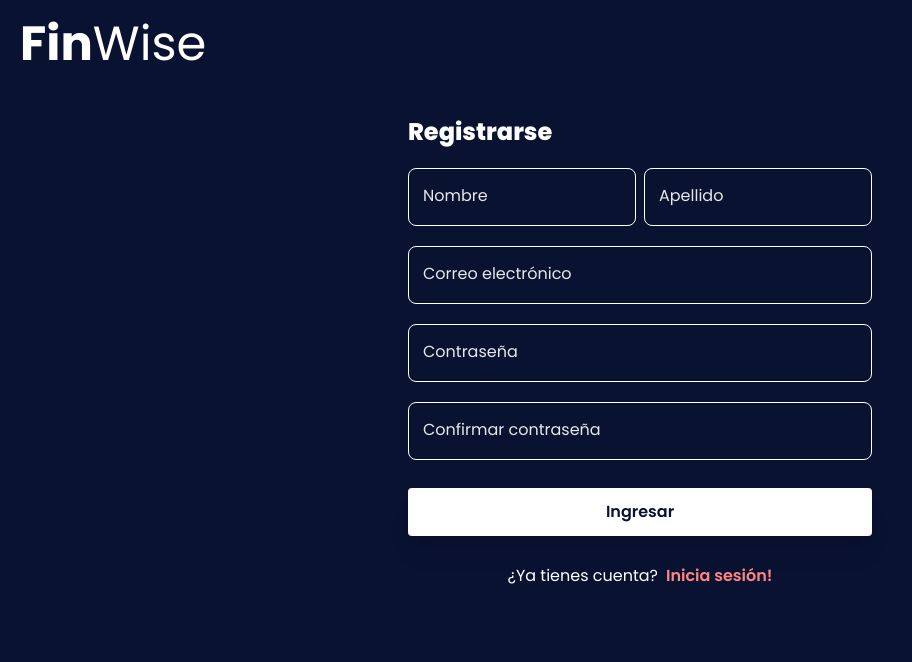
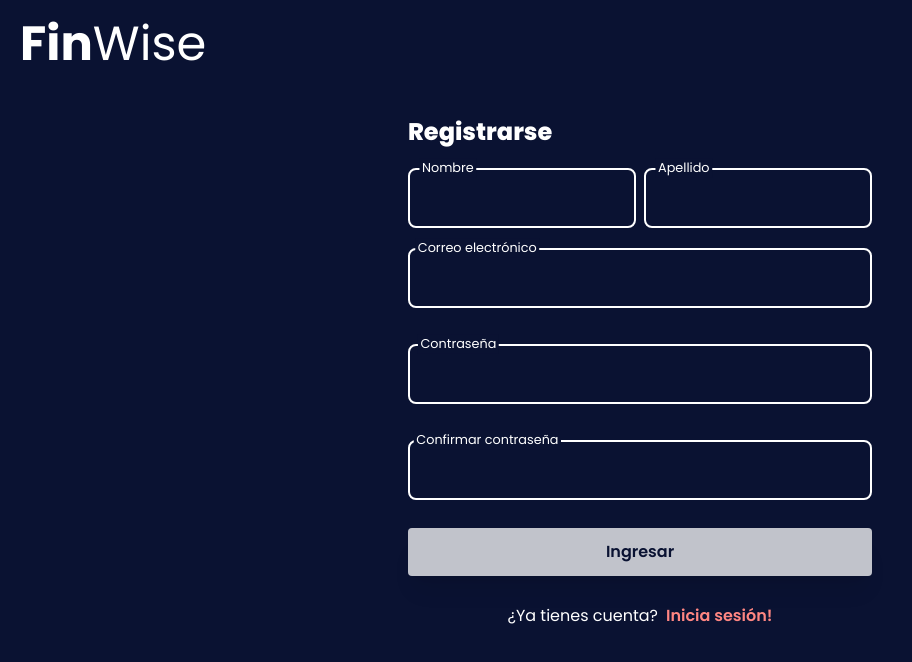
Before and after one commit to ChristianLugo1503/FinWise-Angular, an Angular app: page /register in a window 1280 px wide. Shown: the top 662 px of the page, without its empty margins (0-912 px from the left). Built offline with nearby package versions, Linux system fonts and the light colour scheme.

Commit message:
Validaciones por medio del front hechas y mensajes de error rediseñados

```diff
--- a/src/app/app.routes.ts
+++ b/src/app/app.routes.ts
@@ -24,7 +24,9 @@ export const routes: Routes = [
         loadComponent: ()=> import('./business/auth/login/login.component'),
         canActivate: [AuthenticatedGuard]
     },
-    {path:'register', loadComponent: ()=> import('./business/auth/register/register.component')},
+    {
+        path:'register',
+        loadComponent: ()=> import('./business/auth/register/register.component')},
     {
         path: '**',
         redirectTo: 'dashboard'
--- a/src/app/business/auth/login/login.component.css
+++ b/src/app/business/auth/login/login.component.css
@@ -41,7 +41,7 @@
     background: none;
     padding: 1rem;
     font-size: 1rem;
-    color: #ffffff;
+    color: #C92628;
     transition: border 150ms cubic-bezier(0.4,0,0.2,1);
     width: 100%;
    }
--- a/src/app/business/auth/login/login.component.html
+++ b/src/app/business/auth/login/login.component.html
@@ -11,35 +11,29 @@
                     </label>
                     <form [formGroup]="form()" action="#" class="mt-5">
                         <div class="input-group relative mb-9">
-                            <input formControlName="email" type="text" name="text" autocomplete="off" class="input" >
-                            <label class="user-label" >Correo electrónico</label>
-
-                            <div *ngIf="hasRequiredError('email')" class=" absolute flex items-center mt-1 text-sm text-red-600 " role="alert">
-                                <svg class="flex-shrink-0 inline w-4 h-4 me-3" aria-hidden="true" xmlns="http://www.w3.org/2000/svg" fill="currentColor" viewBox="0 0 20 20">
+                            <div class="w-full">
+                                <input [ngClass]="{'error': checkEmail() !== ''}"  formControlName="email" type="text" name="text" autocomplete="off" class="input" >
+                                <label class="user-label" >Correo electrónico</label>
+                            </div>
+                            <div *ngIf="checkEmail()" class="absolute top-5 end-0 text-sm text-red-600" role="alert">
+                                <svg class="flex-shrink-0 inline w-4 h-4 me-3 cursor-pointer" aria-hidden="true" xmlns="http://www.w3.org/2000/svg" fill="currentColor" viewBox="0 0 20 20">
+                                    <title>{{checkEmail()}}</title>
                                     <path d="M10 .5a9.5 9.5 0 1 0 9.5 9.5A9.51 9.51 0 0 0 10 .5ZM9.5 4a1.5 1.5 0 1 1 0 3 1.5 1.5 0 0 1 0-3ZM12 15H8a1 1 0 0 1 0-2h1v-3H8a1 1 0 0 1 0-2h2a1 1 0 0 1 1 1v4h1a1 1 0 0 1 0 2Z"/>
                                 </svg>
-                                <span class="sr-only">Info</span>
-                                <div>
-                                    <span class="font-medium">Correo electrónico requerido!</span>
-                                </div>
                             </div>
-
                         </div>
 
                         <div class="input-group relative mb-9">
-                            <input formControlName="password" type="password" name="text" autocomplete="off" class="input">
-                            <label class="user-label">Contraseña</label>
-
-                            <div *ngIf="hasRequiredError('password')" class=" absolute flex items-center mt-1 text-sm text-red-600 " role="alert">
-                                <svg class="flex-shrink-0 inline w-4 h-4 me-3" aria-hidden="true" xmlns="http://www.w3.org/2000/svg" fill="currentColor" viewBox="0 0 20 20">
+                            <div class="w-full">
+                                <input [ngClass]="{'error': hasRequiredError('password')}"  formControlName="password" type="password" name="text" autocomplete="off" class="input" >
+                                <label class="user-label" >Contraseña</label>
+                            </div>
+                            <div *ngIf="hasRequiredError('password')" class="absolute top-5 end-0 text-sm text-red-600" role="alert">
+                                <svg class="flex-shrink-0 inline w-4 h-4 me-3 cursor-pointer" aria-hidden="true" xmlns="http://www.w3.org/2000/svg" fill="currentColor" viewBox="0 0 20 20">
+                                    <title>Contraseña requerida!</title>
                                     <path d="M10 .5a9.5 9.5 0 1 0 9.5 9.5A9.51 9.51 0 0 0 10 .5ZM9.5 4a1.5 1.5 0 1 1 0 3 1.5 1.5 0 0 1 0-3ZM12 15H8a1 1 0 0 1 0-2h1v-3H8a1 1 0 0 1 0-2h2a1 1 0 0 1 1 1v4h1a1 1 0 0 1 0 2Z"/>
                                 </svg>
-                                <span class="sr-only">Info</span>
-                                <div>
-                                    <span class="font-medium">Contraseña requerida!</span>
-                                </div>
                             </div>
-
                         </div>
 
                         <div class="mt-7">
@@ -48,16 +42,15 @@
                             </button>
                         </div>
 
-                        <div class="mt-7">
-                            <div class="flex justify-center items-center">
-                                <label class="mr-2 text-white" >¿Aun no tienes cuenta?</label>
-                                <a href="#" class=" text-[#FF8682] transition duration-300 ease-in-out  transform hover:-translate-x hover:scale-105 font-semibold">
-                                    Registrate!
-                                </a>
-                            </div>
+                    </form>
+                    <div class="mt-7">
+                        <div class="flex justify-center items-center">
+                            <label class="mr-2 text-white" >¿Aun no tienes cuenta?</label>
+                            <a (click)="openRegister()" class="cursor-pointer text-[#FF8682] transition duration-300 ease-in-out  transform hover:-translate-x hover:scale-105 font-semibold">
+                                Registrate!
+                            </a>
                         </div>
-
-                    </form>
+                    </div>
                 </div>
             </div>
         </div>
--- a/src/app/business/auth/login/login.component.ts
+++ b/src/app/business/auth/login/login.component.ts
@@ -14,7 +14,7 @@ import { CommonModule } from '@angular/common';
 export default class LoginComponent {
   form = signal<FormGroup>(
     new FormGroup({
-      email: new FormControl('', [Validators.required, Validators.email]),
+      email: new FormControl('', [Validators.required, Validators.pattern(/^[a-zA-Z0-9._%+-]+@[a-zA-Z0-9.-]+\.[a-zA-Z]{2,}$/)]),
       password: new FormControl('', [Validators.required])
     })
   );
@@ -39,9 +39,24 @@ export default class LoginComponent {
     })
   }
 
+  checkEmail():string{
+    const control = this.form().get('email');
+    if (control?.hasError('required') && control.touched) {
+      return 'Correo requerido!';
+    }else if(control?.hasError('pattern')){
+      return 'Correo inválido: (ejemplo@dominio.com).';
+    }else{
+      return '';
+    }
+  }
+
   hasRequiredError(fiel: string){
     const control = this.form().get(fiel);
     return control?.hasError('required') && control.touched
   }
 
+  openRegister(){
+    this.router.navigate(['/register'])
+  }
+
 }
--- a/src/app/business/auth/register/register.component.css
+++ b/src/app/business/auth/register/register.component.css
@@ -34,3 +34,18 @@
     padding: 0 .2em;
     color: #ffffff;
    }
+
+   .input.error{
+    border: solid 1.5px #C92628;
+    border-radius: .5rem;
+    background: none;
+    padding: 1rem;
+    font-size: 1rem;
+    color: #ffffff;
+    transition: border 150ms cubic-bezier(0.4,0,0.2,1);
+    width: 100%;
+   }
+
+   .input.error ~ label{
+        color: #C92628 ;
+   }
--- a/src/app/business/auth/register/register.component.html
+++ b/src/app/business/auth/register/register.component.html
@@ -9,51 +9,95 @@
                     <label for="" class="block mt-3 text-2xl text-white font-extrabold">
                         Registrarse
                     </label>
-                    <form method="#" action="#" class="mt-5">
+                    <form [formGroup]="form()" action="#" class="mt-5">
                         <div class="flex flex-row">
                             <div class="input-group relative mb-5">
-                                <input required="" type="text" name="text" autocomplete="off" class="input" [required]="true">
+                                <div class="w-full">
+                                    <input [ngClass]="{'error': hasRequiredError('name')}" formControlName="name" type="text" name="text" autocomplete="off" class="input">
                                     <label class="user-label">Nombre</label>
+                                </div>
+
+                                <div *ngIf="hasRequiredError('name')" class="absolute top-5 end-0 text-sm text-red-600" role="alert">
+                                    <svg class="flex-shrink-0 inline w-4 h-4 me-3 cursor-pointer" aria-hidden="true" xmlns="http://www.w3.org/2000/svg" fill="currentColor" viewBox="0 0 20 20">
+                                        <title>Nombre requerido!</title>
+                                        <path d="M10 .5a9.5 9.5 0 1 0 9.5 9.5A9.51 9.51 0 0 0 10 .5ZM9.5 4a1.5 1.5 0 1 1 0 3 1.5 1.5 0 0 1 0-3ZM12 15H8a1 1 0 0 1 0-2h1v-3H8a1 1 0 0 1 0-2h2a1 1 0 0 1 1 1v4h1a1 1 0 0 1 0 2Z"/>
+                                    </svg>
+                                </div>
+
                             </div>
                             <div class="p-1"></div>
                             <div class="input-group relative mb-5">
-                                <input required="" type="text" name="text" autocomplete="off" class="input" [required]="true">
+                                <div class="w-full">
+                                    <input [ngClass]="{'error': hasRequiredError('lastname')}" formControlName="lastname" type="text" name="text" autocomplete="off" class="input">
                                     <label class="user-label">Apellido</label>
+                                </div>
+                                <div *ngIf="hasRequiredError('lastname')" class="absolute top-5 end-0 text-sm text-red-600" role="alert">
+                                    <svg class="flex-shrink-0 inline w-4 h-4 me-3 cursor-pointer" aria-hidden="true" xmlns="http://www.w3.org/2000/svg" fill="currentColor" viewBox="0 0 20 20">
+                                        <title>Apellido requerido!</title>
+                                        <path d="M10 .5a9.5 9.5 0 1 0 9.5 9.5A9.51 9.51 0 0 0 10 .5ZM9.5 4a1.5 1.5 0 1 1 0 3 1.5 1.5 0 0 1 0-3ZM12 15H8a1 1 0 0 1 0-2h1v-3H8a1 1 0 0 1 0-2h2a1 1 0 0 1 1 1v4h1a1 1 0 0 1 0 2Z"/>
+                                    </svg>
+                                </div>
+
+                            </div>
+                        </div>
+
+                        <div class="input-group flex flex-row relative mb-9">
+                            <div class="w-full">
+                                <input [ngClass]="{'error': checkEmail() !== ''}" formControlName="email" type="text" name="text" autocomplete="off" class="input" >
+                                <label class="user-label " >Correo electrónico</label>
+                            </div>
+                            <div *ngIf="checkEmail()" class="absolute top-5 end-0 text-sm text-red-600 " role="alert">
+                                <svg class="flex-shrink-0 inline w-4 h-4 me-3 cursor-pointer" aria-hidden="true" xmlns="http://www.w3.org/2000/svg" fill="currentColor" viewBox="0 0 20 20">
+                                    <title>{{checkEmail()}}</title>
+                                    <path d="M10 .5a9.5 9.5 0 1 0 9.5 9.5A9.51 9.51 0 0 0 10 .5ZM9.5 4a1.5 1.5 0 1 1 0 3 1.5 1.5 0 0 1 0-3ZM12 15H8a1 1 0 0 1 0-2h1v-3H8a1 1 0 0 1 0-2h2a1 1 0 0 1 1 1v4h1a1 1 0 0 1 0 2Z"/>
+                                </svg>
+                            </div>
+
+                        </div>
+
+                        <div class="input-group relative mb-9">
+                            <div class="w-full">
+                                <input [ngClass]="{'error': checkPassword() !== ''}" formControlName="password" type="password" name="text" autocomplete="off" class="input">
+                                <label class="user-label">Contraseña</label>
+                            </div>
+                            <div *ngIf="checkPassword()" class="absolute top-5 end-0 text-sm text-red-600 " role="alert">
+                                <svg class="flex-shrink-0 inline w-4 h-4 me-3 cursor-pointer" aria-hidden="true" xmlns="http://www.w3.org/2000/svg" fill="currentColor" viewBox="0 0 20 20">
+                                    <title>{{checkPassword()}}</title>
+                                    <path d="M10 .5a9.5 9.5 0 1 0 9.5 9.5A9.51 9.51 0 0 0 10 .5ZM9.5 4a1.5 1.5 0 1 1 0 3 1.5 1.5 0 0 1 0-3ZM12 15H8a1 1 0 0 1 0-2h1v-3H8a1 1 0 0 1 0-2h2a1 1 0 0 1 1 1v4h1a1 1 0 0 1 0 2Z"/>
+                                </svg>
                             </div>
                         </div>
 
                         <div class="input-group relative mb-5">
-                            <input required="" type="text" name="text" autocomplete="off" class="input" [required]="true">
-                            <label class="user-label">Correo electrónico</label>
+                            <div class="w-full">
+                                <input [ngClass]="{'error': checkconfPassword() !== ''}"  formControlName="confPassword" type="password" name="text" autocomplete="off" class="input">
+                                <label class="user-label">Confirmar contraseña</label>
                             </div>
-
-                        <div class="input-group relative mb-5">
-                            <input required="" type="password" name="text" autocomplete="off" class="input" [required]="true">
-                            <label class="user-label">Contraseña</label>
+                            <div *ngIf="checkconfPassword()" class="absolute top-5 end-0 text-sm text-red-600 " role="alert">
+                                <svg class="flex-shrink-0 inline w-4 h-4 me-3 cursor-pointer" aria-hidden="true" xmlns="http://www.w3.org/2000/svg" fill="currentColor" viewBox="0 0 20 20">
+                                    <title>{{checkconfPassword()}}</title>
+                                    <path d="M10 .5a9.5 9.5 0 1 0 9.5 9.5A9.51 9.51 0 0 0 10 .5ZM9.5 4a1.5 1.5 0 1 1 0 3 1.5 1.5 0 0 1 0-3ZM12 15H8a1 1 0 0 1 0-2h1v-3H8a1 1 0 0 1 0-2h2a1 1 0 0 1 1 1v4h1a1 1 0 0 1 0 2Z"/>
+                                </svg>
                             </div>
-
-                        <div class="input-group relative mb-5">
-                            <input required="" type="password" name="text" autocomplete="off" class="input" [required]="true">
-                            <label class="user-label">Confirmar contraseña</label>
                         </div>
 
                         <div class="mt-7">
-                            <button class="bg-white w-full py-3 rounded text-[#0A1232] shadow-xl hover:shadow-inner focus:outline-none transition duration-500 ease-in-out font-semibold transform hover:-translate-x hover:scale-105">
+                            <button [disabled]="form().invalid || checkconfPassword() !== ''" class="bg-white w-full py-3 rounded text-[#0A1232] shadow-xl hover:shadow-inner focus:outline-none transition duration-300 ease-in-out font-semibold transform hover:-translate-x hover:enabled:scale-105 disabled:opacity-75 disabled:cursor-not-allowed">
                                 Ingresar
                             </button>
                         </div>
 
+                    </form>
                     <div class="mt-7">
                         <div class="flex justify-center items-center">
                             <label class="mr-2 text-white" >¿Ya tienes cuenta?</label>
-                                <a href="#" class=" text-[#FF8682] transition duration-500 ease-in-out  transform hover:-translate-x hover:scale-105 font-semibold">
+                            <a (click)="openLogin()" class="cursor-pointer text-[#FF8682] transition duration-300 ease-in-out  transform hover:-translate-x hover:scale-105 font-semibold">
                                 Inicia sesión!
                             </a>
-                            </div>
-                        </div>
-                    </form>
                         </div>
                     </div>
                 </div>
             </div>
         </div>
+    </div>
+  </div>
--- a/src/app/business/auth/register/register.component.ts
+++ b/src/app/business/auth/register/register.component.ts
@@ -15,6 +15,12 @@ import { CommonModule } from '@angular/common';
 export default class RegisterComponent {
   form = signal<FormGroup>(
     new FormGroup({
+      name: new FormControl('',[
+        Validators.required
+      ]),
+      lastname: new FormControl('',[
+        Validators.required
+      ]),
       email: new FormControl('', [
         Validators.required,
         Validators.pattern(/^[a-zA-Z0-9._%+-]+@[a-zA-Z0-9.-]+\.[a-zA-Z]{2,}$/)
@@ -22,13 +28,16 @@ export default class RegisterComponent {
       password: new FormControl('', [
         Validators.required,
         Validators.pattern(/^(?=.*[a-z])(?=.*[A-Z])(?=.*\d)[A-Za-z\d]{6,}$/)
+      ]),
+      confPassword: new FormControl('',[
+        Validators.required,
       ])
     })
   );
 
   constructor(private authService: AuthService, private router: Router){}
 
-  login(): void {
+  register(): void {
     const {email, password} = this.form().value;
     //console.log(email,password)
     this.authService.login(email, password).subscribe({
@@ -53,18 +62,45 @@ export default class RegisterComponent {
     }else if(control?.hasError('pattern')){
       return 'Correo inválido: (ejemplo@dominio.com).';
     }else{
-      return 'ok';
+      return '';
     }
   }
 
   checkPassword():string{
-    const control = this.form().get('email');
+    const control = this.form().get('password');
     if (control?.hasError('required') && control.touched) {
-      return 'Correo requerido!';
+      return 'Contraseña requerida!';
     }else if(control?.hasError('pattern')){
-      return 'Correo inválido: (ejemplo@dominio.com).';
+      return 'La contraseña debe tener al menos 6 caracteres, incluyendo una letra mayúscula, una letra minúscula y un número.';
     }else{
-      return 'ok';
+      return '';
     }
   }
+
+  checkconfPassword(): string {
+    const password = this.form().get('password')?.value; // Obtiene el valor del control 'password'
+    const control = this.form().get('confPassword'); // Obtiene el control 'confPassword'
+
+    if (control?.hasError('required') && control.touched) {
+      return 'Confirmar la contraseña es requerido!';
+    } else if (password !== control?.value) { // Compara los valores de 'password' y 'confPassword'
+      return 'Las contraseñas no coinciden';
+    } else {
+      return '';
+    }
+  }
+
+  hasRequiredError(fiel:string):boolean{
+    const control = this.form().get(fiel);
+    if(control?.hasError('required') && control.touched){
+      return true
+    }else{
+
+      return false
+    }
+  }
+
+  openLogin(){
+    this.router.navigateByUrl('/login');
+  }
 }
--- a/src/app/core/interceptors/auth.interceptor.ts
+++ /dev/null
@@ -1,5 +0,0 @@
-import { HttpInterceptorFn } from '@angular/common/http';
-
-export const authInterceptor: HttpInterceptorFn = (req, next) => {
-  return next(req);
-};
```
Also changed, not shown: 1 other file (tests, documents, lock files or other folders). Lines whose indentation alone changed are shown as unchanged.
